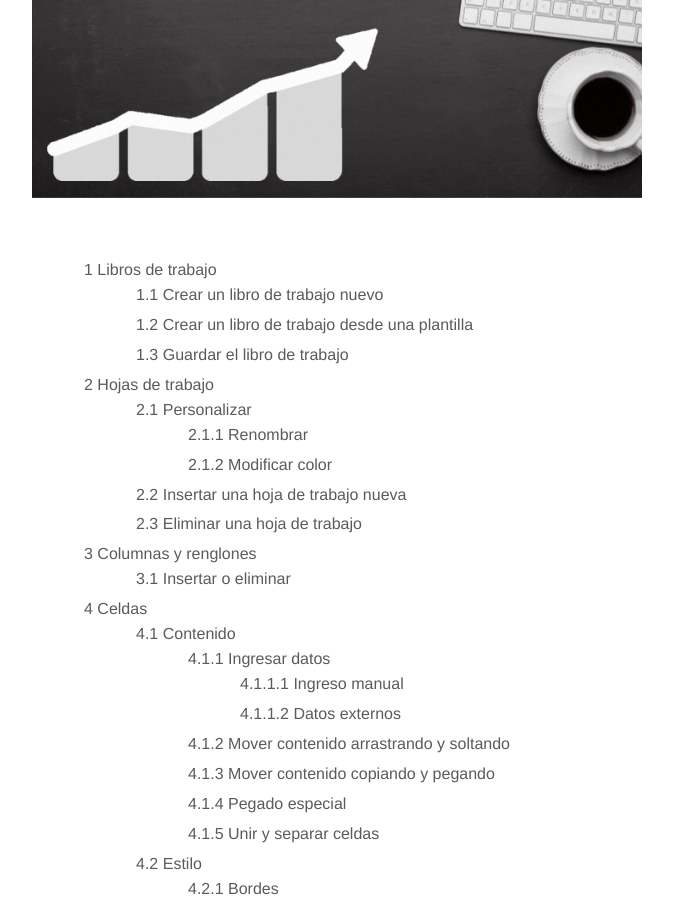
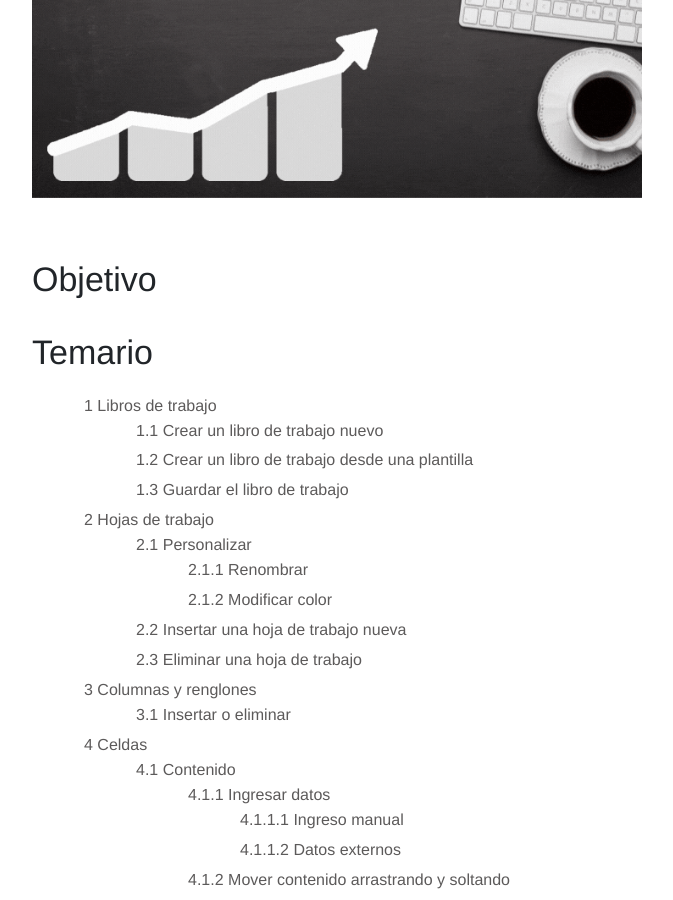
Before and after one commit to camachevaz/Calc, a Jekyll site: the page built from _services/excel-cero-guerrero.md, in a window 1280 px wide and 900 px high, scrolled down 407 px. Shown: the whole window, without its empty margins (143-816 px from the left). Built offline with Jekyll 4.4.1, drawn with Linux system fonts in a browser that asks for light colours.

Commit message:
Update excel-cero-guerrero.md

```diff
--- a/_services/excel-cero-guerrero.md
+++ b/_services/excel-cero-guerrero.md
@@ -7,6 +7,10 @@ layout: service
 ---
 
 ![Portada de Excel de cero a guerrero](/images/cursos/cero-guerrero.gif)
+
+# Objetivo
+
+# Temario
 
 1. Libros de trabajo
     1. Crear un libro de trabajo nuevo
```
